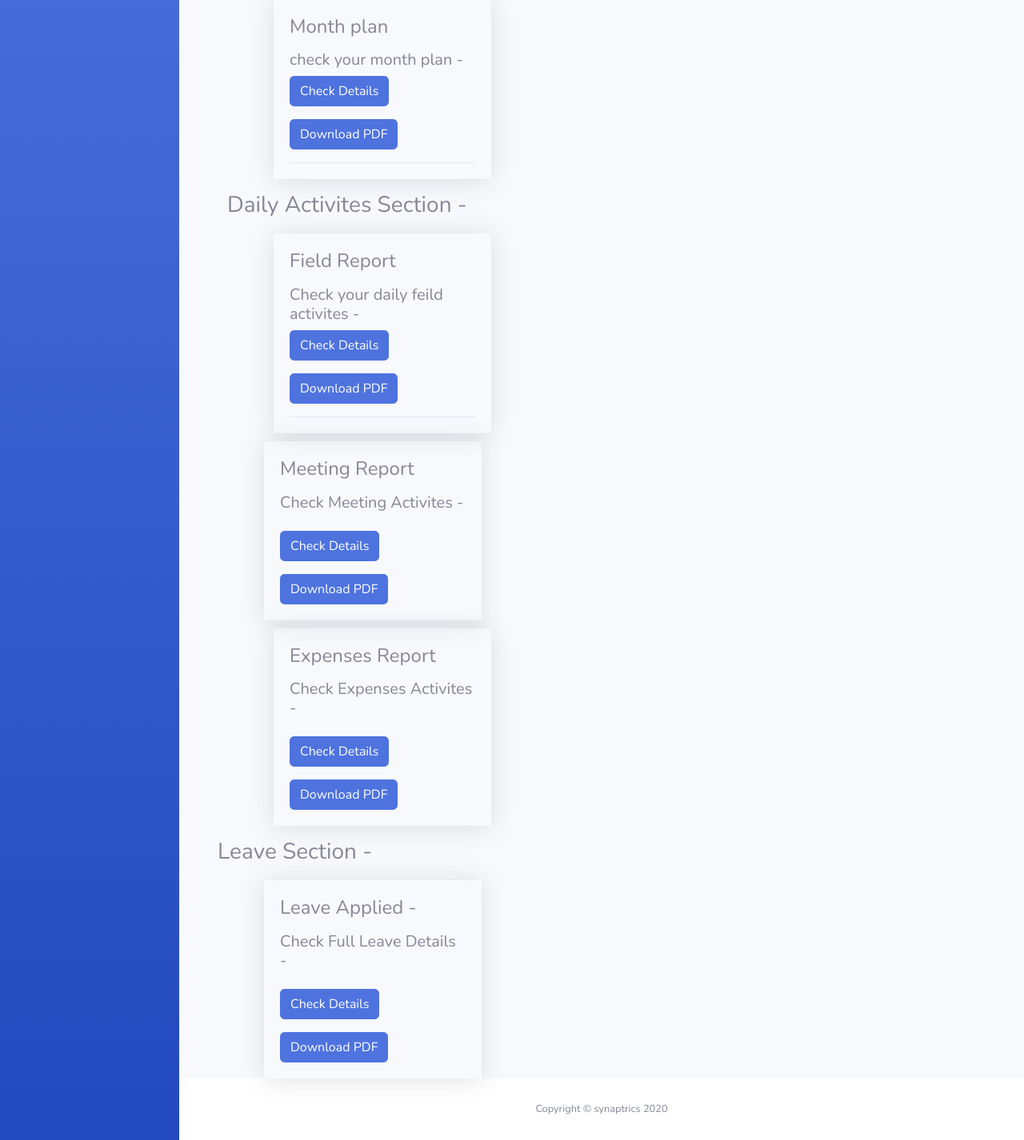
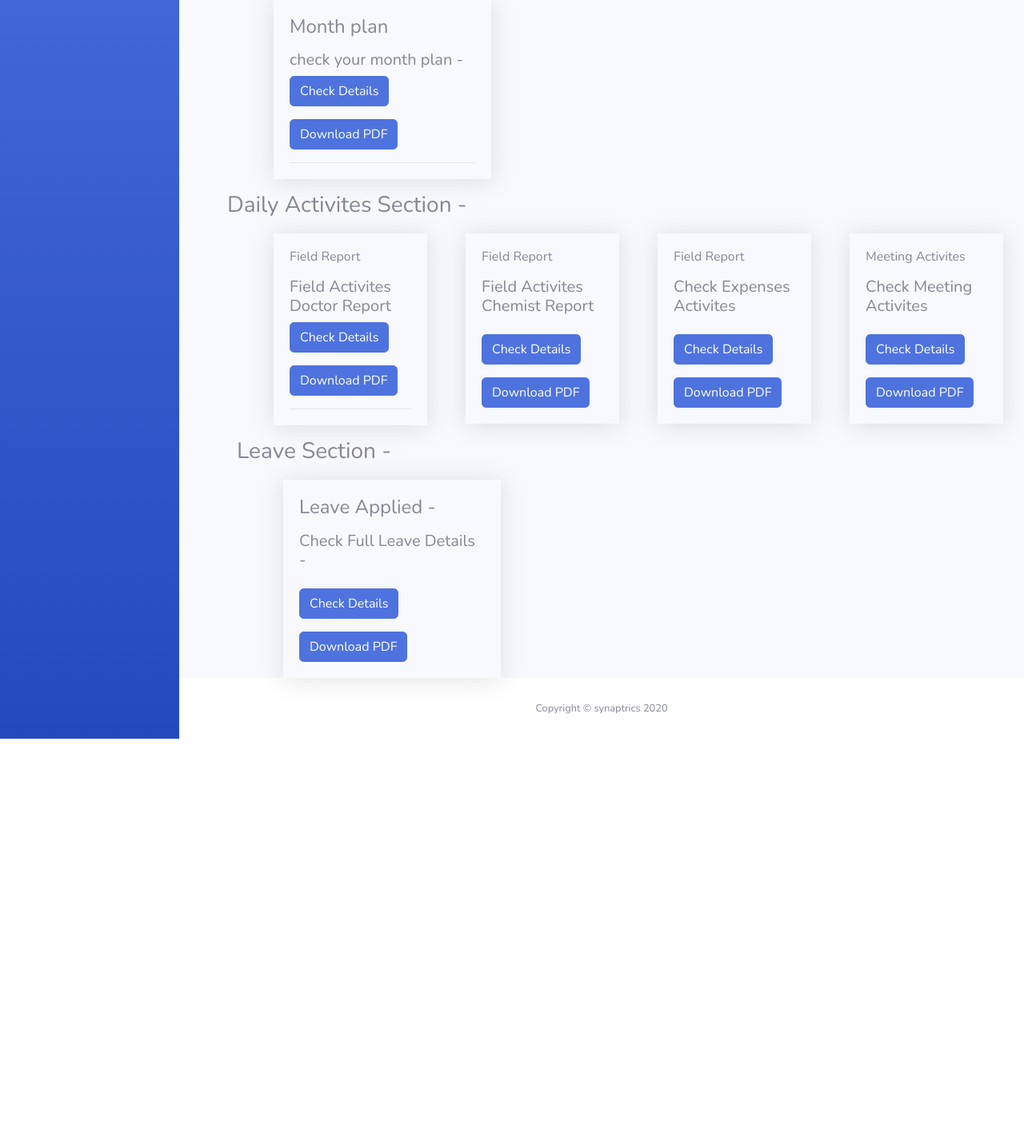
Before and after one commit to learnincreation/synaptrics-final, a Django app: page /report/home/ in a window 1280 px wide. Shown: the part 522-1948 px from the top of the page at 80% size. After the commit the page ends 1446 px from the top, so only its background shows below. Run offline with Django 3.2, Linux system fonts and the light colour scheme; some libraries are stand-ins or nearby versions.

Commit message:
'approval-left-commit'

```diff
--- a/report/admin.py
+++ b/report/admin.py
@@ -1,6 +1,6 @@
 from django.contrib import admin
 from . import models
-from .models import DirectHR,  LeaveHR ,Monthlyplan,  DrMasterList , Expenses , ChemistMasterList , DailyActivites, DailyDrcallReport, DailyChemistcallReport, DailyDrMeetingReport,Others
+from .models import DirectHR,  LeaveHRForm ,Monthlyplan,  DrMasterList , Expenses , ChemistMasterList , DailyActivites, DailyDrcallReport, DailyChemistcallReport, DailyDrMeetingReport,Others
 # Daily_plan,chemistlist, Dr_visit_report, Expenses, DailyWorkingReport,HQ_List, chemist_call_report, day_summary, RCPA_details, doctor_visit_report
 from django.contrib.admin.options import ModelAdmin
 
@@ -49,11 +49,11 @@ class DailyDrMeetingReportAdmin(ModelAdmin):
 	list_filter = [ 'user','dr_name' , 'dr_speciality' ]
 admin.site.register(DailyDrMeetingReport, DailyDrMeetingReportAdmin)
 
-class LeaveHRAdmin(ModelAdmin):
+class LeaveHRFormAdmin(ModelAdmin):
 	list_display = ['user','reason']
 	search_field = ['user','reason']
 	list_filter = [ 'user','reason' ]
-admin.site.register( LeaveHR,  LeaveHRAdmin)
+admin.site.register( LeaveHRForm,  LeaveHRFormAdmin)
 
 class  DrMasterListAdmin(ModelAdmin):
 	list_display = ['user','dr_name', 'city', 'dr_speciality']
--- a/report/form.py
+++ b/report/form.py
@@ -33,10 +33,11 @@ class DirectHRForm(forms.ModelForm):
 		fields = [ "message"]
 
 
-class LeaveHRForm(forms.ModelForm):
-	class Meta :
-		model = LeaveHR
-		fields = [ "reason"]
+
+class LeaveHRForm1(forms.ModelForm):
+    class Meta :
+        model = LeaveHRForm
+        fields = [ "reason"]
 
 
 class DrMasterListForm(forms.ModelForm):
--- a/report/templates/report/dashboard.html
+++ b/report/templates/report/dashboard.html
@@ -91,16 +91,16 @@
 
 
 
-<div class="container mt-3">
+<div class="container-fluid mt-3">
 	<h3>Daily Activites Section - </h3>
 		<div class="row">
-		<div class="col-md-4 sm-4">
+		<div class="col-md-3 sm-3">
           <div class="container">
-				<div class="container " style="margin-top: 10px; width: 20rem ; margin-left: 10px; font-size: 10px;">
+				<div class="container " style="margin-top: 10px; width: 15rem ; margin-left: 10px; font-size: 10px;">
 				      <div class="card-body shadow ">
-				      	<h4>Field Report </h4>
+				      	<h6>Field Report </h6>
 				          <div class="content-section border-bottom ">
-<p><h5>Check your daily feild activites  - </h5>
+<p><h5>Field Activites Doctor Report  </h5>
 <a href="{% url 'se_fieldactivity_pdf'   %}" style="margin-top: 20px;"><button class="btn btn-primary">Check Details </button></a></p>
 				<p>				<a href="{% url 'FieldActivites_pdf'   %}" style="margin-top: 20px;"><button class="btn btn-primary">Download PDF</button></a></p>
 					      </div>
@@ -110,13 +110,51 @@
 					</div>
 				</div>
 
-					<div class="col-sm-4 md-4" ></div>
+
+	<div class="col-sm-3 md-3" >
 					<div class="container">
-						<div class="container " style="margin-top: 10px; width: 20rem ; margin-left: 10px; font-size: 10px;">
+						<div class="container " style="margin-top: 10px; width: 15rem ; margin-left: 10px; font-size: 10px;">
 							<div class="card-body shadow ">
-									<h4> Meeting Report  </h4>
+									<h6> Field Report </h6>
 
-									<p><h5>Check Meeting Activites -</h5> <br>
+									<p><h5> Field Activites Chemist Report</h5> <br>
+									<a href="{% url 'chemistcallreport-profile'   %}" style="margin-top: 20px;"><button class="btn btn-primary">Check Details </button></a> </p>
+
+									<a href="{% url 'chemistcallreport-pdf'   %}" style="margin-top: 20px;"><button class="btn btn-primary">Download PDF</button></a>
+							</div>
+						</div>
+
+					</div>
+					</div>
+
+
+
+
+			<div class="col-sm-3 md-3" >
+					<div class="container">
+						<div class="container " style="margin-top: 10px; width: 15rem ; margin-left: 10px; font-size: 10px;">
+							<div class="card-body shadow ">
+									<h6> Field Report  </h6>
+
+									<p><h5>Check Expenses Activites </h5> <br>
+									<a href="{% url 'expensesprofile'   %}" style="margin-top: 20px;"><button class="btn btn-primary">Check Details </button></a> </p>
+
+									<a href="{% url 'expensespdf'   %}" style="margin-top: 20px;"><button class="btn btn-primary">Download PDF</button></a>
+							</div>
+						</div>
+
+					</div>
+					</div>
+
+
+
+					<div class="col-sm-3 md-3" >
+					<div class="container">
+						<div class="container " style="margin-top: 10px; width: 15rem ; margin-left: 10px; font-size: 10px;">
+							<div class="card-body shadow ">
+									<h6> Meeting Activites  </h6>
+
+									<p><h5>Check Meeting Activites</h5> <br>
 									<a href="{% url 'MeetingActivites_pdfprofile'   %}" style="margin-top: 20px;"><button class="btn btn-primary">Check Details </button></a> </p>
 
 									<a href="{% url 'MeetingActivites_pdf'   %}" style="margin-top: 20px;"><button class="btn btn-primary">Download PDF</button></a>
@@ -124,20 +162,6 @@
 						</div>
 
 					</div>
-			</div>
-			<div class="col-sm-4 md-4" ></div>
-					<div class="container">
-						<div class="container " style="margin-top: 10px; width: 20rem ; margin-left: 10px; font-size: 10px;">
-							<div class="card-body shadow ">
-									<h4> Expenses Report  </h4>
-
-									<p><h5>Check Expenses Activites -</h5> <br>
-									<a href="{% url 'expensesprofile'   %}" style="margin-top: 20px;"><button class="btn btn-primary">Check Details </button></a> </p>
-
-									<a href="{% url 'expensespdf'   %}" style="margin-top: 20px;"><button class="btn btn-primary">Download PDF</button></a>
-							</div>
-						</div>
-
 					</div>
 			</div>
 
--- a/report/templates/report/feactivity_profile.html
+++ b/report/templates/report/feactivity_profile.html
@@ -89,7 +89,7 @@
             <div>
 
               <!-- Title -->
-              <h4 class="card-title font-weight-bold mb-2">Field  Report - (Daily Activites) </h4>
+              <h4 class="card-title font-weight-bold mb-2">Field Doctor Report - (Daily Activites) </h4>
 
 
               <p class="pt-2">
--- a/report/urls.py
+++ b/report/urls.py
@@ -26,6 +26,8 @@ urlpatterns = [
     path('daily-dr-call/', views.DailyDrcallReportview, name = 'dailydrcall'),
     path('daily-dr-meeting-report/', views.DailyDrMeetingReportview, name = 'dailydrmeetingreport'),
     path('daily-chemist-callReport-view/', views.DailyChemistcallReportview, name = 'dailychemistmeetingreport'),
+     path('daily-chemist-callReport-profile/', views.ChemistcallReport_Profile, name = 'chemistcallreport-profile'),
+      path('daily-chemist-callReport-pdf/', views.ChemistcallReport_pdf.as_view(), name = 'chemistcallreport-pdf'),
     path('otheractivites/', views.OthersActivity, name = 'otheractivites'),
      path('otheractivitesview/', views.OthersActivityView, name = 'OthersActivityView'),
     path('monthlyplan/', views.Monthlyplanview, name = 'month-planing'),
--- a/report/views.py
+++ b/report/views.py
@@ -111,18 +111,16 @@ def DirectHR(request):
 	fields = [ 'user' , 'message' ] #describe the field need to create
 	success_url = reverse_lazy('home')"""
 
-
-
 def LeaveHR(request):
 	if request.method == "POST":
-		    form = LeaveHRForm(request.POST)
+		    form = LeaveHRForm1(request.POST)
 		    if form.is_valid():
 		    	leavehr = form.save(commit=False)
 		    	leavehr.user = request.user
 		    	leavehr.save()
 		    	return redirect('report-home')
 	else:
-		form = LeaveHRForm()
+		form = LeaveHRForm1()
 		return render(request, 'report/LeaveHR.html', {'form': form})
 
 
@@ -144,6 +142,7 @@ def LeaveList(request):
 	leave = LeaveHRForm.objects.all()
 	print("--------------")
 	return render(request,  '../templates/report/leavelist.html',{"leave":leave})
+
 
 
 
@@ -213,14 +212,14 @@ def se_fieldactivity_pdf(request):
 
 
 
+
+
 def DailyDrcallReportview(request):
 	if request.method == "POST":
 		form = DailyDrcallReportForm(request.POST)
 		if form.is_valid():
-			drlist = DrMasterList.objects.all().first()
 			dailycallreport = form.save(commit=False)
 			dailycallreport.user = request.user
-			dailycallreport.dr_name = drlist
 			dailycallreport.save()
 			return redirect('dailychemistmeetingreport')
 	else:
@@ -230,14 +229,14 @@ def DailyDrcallReportview(request):
 
 
 
+
+
 def DailyChemistcallReportview(request):
 	if request.method == "POST":
 		form = DailyChemistcallReportForm(request.POST)
 		if form.is_valid():
-			chrlist = ChemistMasterList.objects.all().first()
 			dailycallreport = form.save(commit=False)
 			dailycallreport.user = request.user
-			dailycallreport.chemist_name = chrlist
 			dailycallreport.save()
 			return redirect('expenses-report')
 	else:
@@ -245,11 +244,9 @@ def DailyChemistcallReportview(request):
 	return render(request,  '../templates/report/dailychemistcallreport.html', {'form': form})
 
 
-
-
-
 class ChemistcallReport_pdf(View):
 	def get(self, request):
+
 		sales = DailyChemistcallReport.objects.filter(user=request.user)
 		today = timezone.now()
 		params = {
@@ -257,12 +254,13 @@ class ChemistcallReport_pdf(View):
             'sales': sales,
             'request': request
         }
-		return Render.render('../templates/report/feactivity_pdf.html', params)
+		return Render.render('../templates/report/ChemistcallReport_pdf.html', params)
+
 
 
 def ChemistcallReport_Profile(request):
 	se_fieldactivity = DailyChemistcallReport.objects.filter(user=request.user)
-	return render(request,  '../templates/report/feactivity_profile.html',{"se_fieldactivity":se_fieldactivity})
+	return render(request,  '../templates/report/ChemistcallReport_Profile.html', {"se_fieldactivity":se_fieldactivity})
 
 
 
```
Also changed, not shown: report/models.py (+4 -3 lines), report/templates/report/ChemistcallReport_Profile.html (+140 -0 lines), accounts/migrations/0002_auto_20201020_0839.py (added), db.sqlite3, report/migrations/0024_auto_20201020_0839.py (added).
